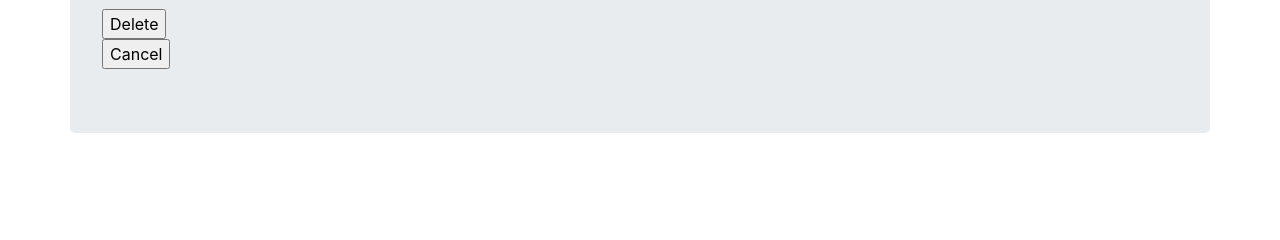
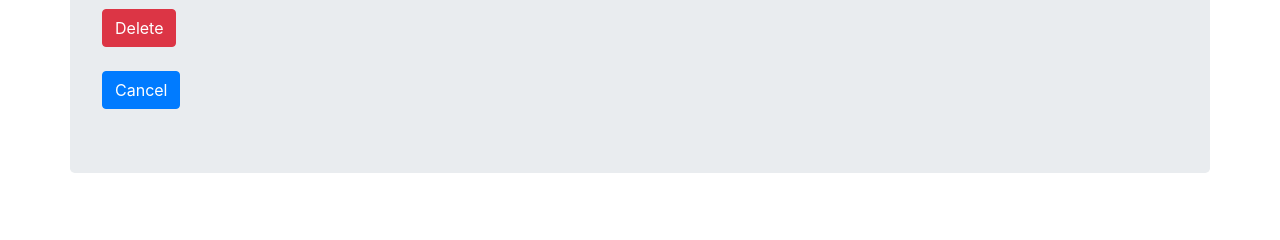
Before and after one commit to JaxAjay/Blog, a Django app: page /delete/10 in a window 1280 px wide. Shown: the part 153-393 px from the top of the page. Run offline with Django 3.2, Linux system fonts and the light colour scheme; a user stored in the database is signed in; data comes from the database, SQL or seed files in the repository; some libraries are stand-ins or nearby versions.

Commit message:
Update delete.html

```diff
--- a/prac_14/templates/delete.html
+++ b/prac_14/templates/delete.html
@@ -4,11 +4,12 @@
   <h3>are you sure to delete {{ blog_delete.title }}?</h3>
   <form  method="post">
     {% csrf_token %}
-    <input type="submit" name="" value="Delete">
+    <input class='btn btn-danger' type="submit" name="" value="Delete">
 
 
   </form>
-  <input type="button" name="" value="Cancel">
+  <br>
+  <input class='btn btn-primary' type="button" name="" value="Cancel">
 
 </div>
 
```
